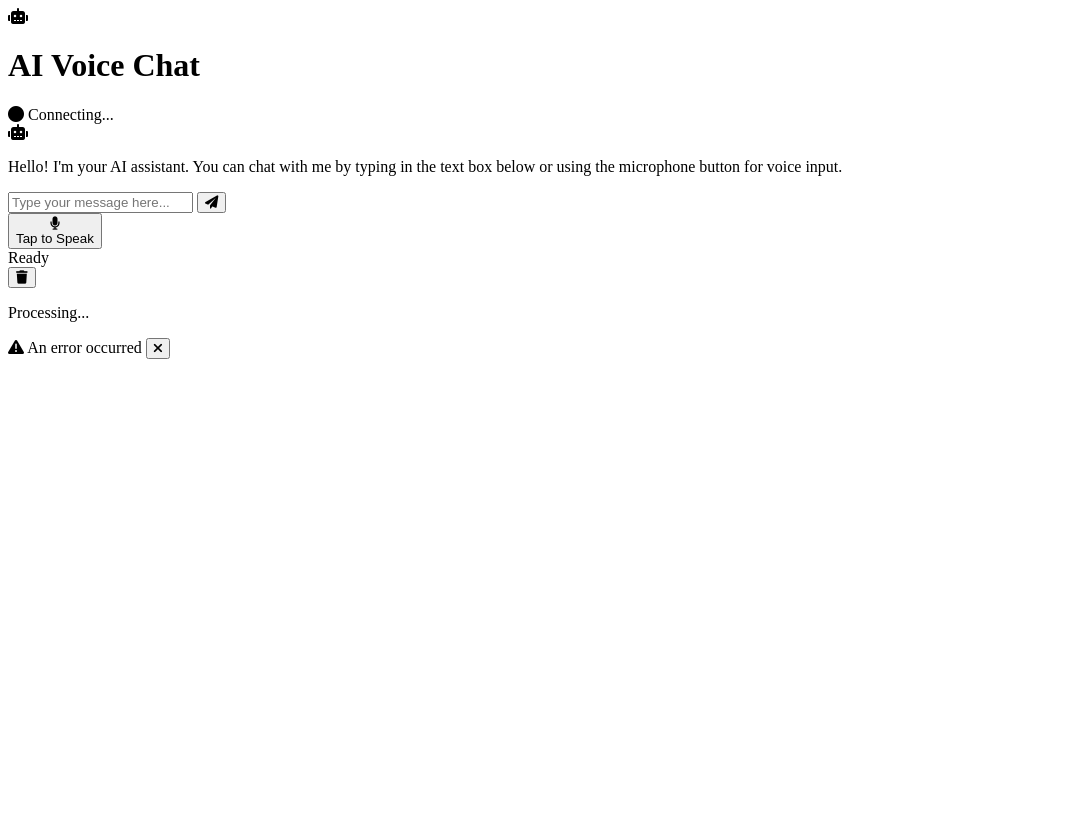
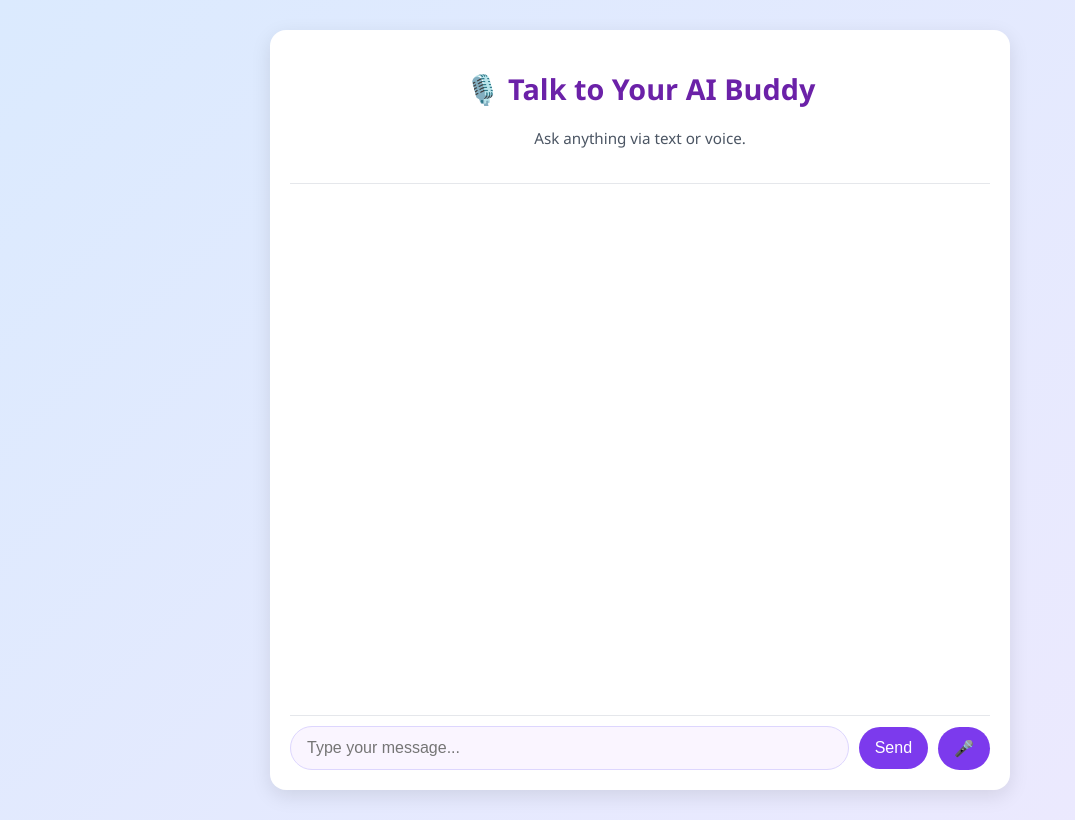
Before and after one commit to ImNancy/AI-VOICE-BOT, a FastAPI app: page / in a window 1280 px wide. Shown: the whole page, without its empty margins (0-1075 px from the left). Before the commit the page ends 359 px from the top, so only its background shows below. Run offline with FastAPI, Linux system fonts and the light colour scheme.

Commit message:
index.html

```diff
--- a/templates/index.html
+++ b/templates/index.html
@@ -1,104 +1,30 @@
+
 <!DOCTYPE html>
 <html lang="en">
 <head>
-    <meta charset="UTF-8">
-    <meta name="viewport" content="width=device-width, initial-scale=1.0">
-    <title>AI Voice Chat</title>
-    <link rel="stylesheet" href="{{ url_for('static', filename='style.css') }}">
-    <link href="https://cdnjs.cloudflare.com/ajax/libs/font-awesome/6.0.0/css/all.min.css" rel="stylesheet">
+  <meta charset="UTF-8" />
+  <meta name="viewport" content="width=device-width, initial-scale=1.0" />
+  <title>AI Voice ChatBot</title>
+  <link rel="stylesheet" href="/static/style.css">
+<script defer src="/static/script.js"></script>
+
 </head>
 <body>
-    <div class="app-container">
-        <!-- Header -->
-        <header class="chat-header">
-            <div class="header-content">
-                <div class="header-title">
-                    <i class="fas fa-robot"></i>
-                    <h1>AI Voice Chat</h1>
-                </div>
-                <div class="connection-status" id="connectionStatus">
-                    <i class="fas fa-circle"></i>
-                    <span>Connecting...</span>
-                </div>
-            </div>
-        </header>
+  <div class="container">
+    <header>
+      <h1>🎙️ Talk to Your AI Buddy</h1>
+      <p>Ask anything via text or voice. </p>
+    </header>
 
-        <!-- Chat Messages Container -->
-        <div class="chat-container">
-            <div class="chat-messages" id="chatMessages">
-                <div class="welcome-message">
-                    <div class="ai-avatar">
-                        <i class="fas fa-robot"></i>
-                    </div>
-                    <div class="message-content">
-                        <p>Hello! I'm your AI assistant. You can chat with me by typing in the text box below or using the microphone button for voice input.</p>
-                    </div>
-                </div>
-            </div>
-        </div>
-
-        <!-- Chat Input -->
-        <div class="chat-input-container">
-            <div class="input-wrapper">
-                <input type="text" id="chatInput" placeholder="Type your message here..." autocomplete="off">
-                <button class="send-btn" id="sendBtn" title="Send Message">
-                    <i class="fas fa-paper-plane"></i>
-                </button>
-            </div>
-        </div>
-
-        <!-- Voice Controls -->
-        <div class="voice-controls">
-            <div class="control-panel">
-                <!-- Recording Button -->
-                <button class="voice-btn" id="recordBtn" title="Start/Stop Recording">
-                    <div class="btn-inner">
-                        <i class="fas fa-microphone" id="micIcon"></i>
-                        <div class="pulse-ring"></div>
-                    </div>
-                    <span class="btn-text" id="btnText">Tap to Speak</span>
-                </button>
-
-                <!-- Status Indicator -->
-                <div class="status-indicator" id="statusIndicator">
-                    <div class="status-dot"></div>
-                    <span class="status-text" id="statusText">Ready</span>
-                </div>
-
-                <!-- Clear Chat Button -->
-                <button class="clear-btn" id="clearBtn" title="Clear Chat">
-                    <i class="fas fa-trash"></i>
-                </button>
-            </div>
-
-            <!-- Audio Visualization -->
-            <div class="audio-visualizer" id="audioVisualizer">
-                <div class="bar"></div>
-                <div class="bar"></div>
-                <div class="bar"></div>
-                <div class="bar"></div>
-                <div class="bar"></div>
-            </div>
-        </div>
-
-        <!-- Loading Overlay -->
-        <div class="loading-overlay" id="loadingOverlay">
-            <div class="loading-spinner">
-                <div class="spinner"></div>
-                <p>Processing...</p>
-            </div>
-        </div>
-
-        <!-- Error Toast -->
-        <div class="error-toast" id="errorToast">
-            <i class="fas fa-exclamation-triangle"></i>
-            <span id="errorMessage">An error occurred</span>
-            <button class="close-toast" id="closeToast">
-                <i class="fas fa-times"></i>
-            </button>
-        </div>
+    <div id="chat" class="chatbox">
+      <!-- Chat messages will appear here -->
     </div>
 
-    <script src="{{ url_for('static', filename='script.js') }}"></script>
+    <div class="chat-input-area">
+      <input type="text" id="userInput" placeholder="Type your message..." />
+      <button onclick="sendMessage()">Send</button>
+      <button onclick="startRecognition()" id="micBtn">🎤</button>
+    </div>
+  </div>
 </body>
 </html>
```
